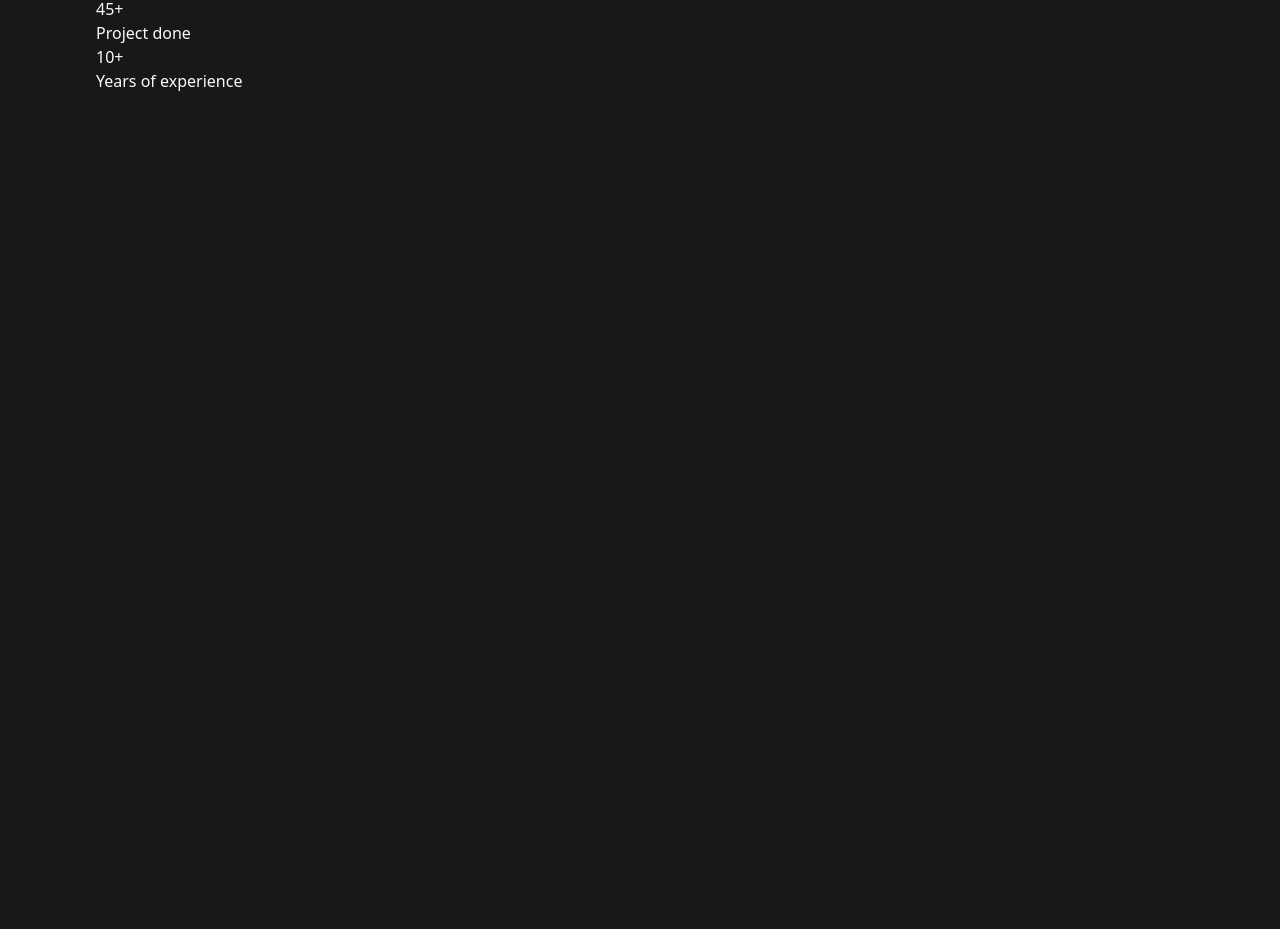
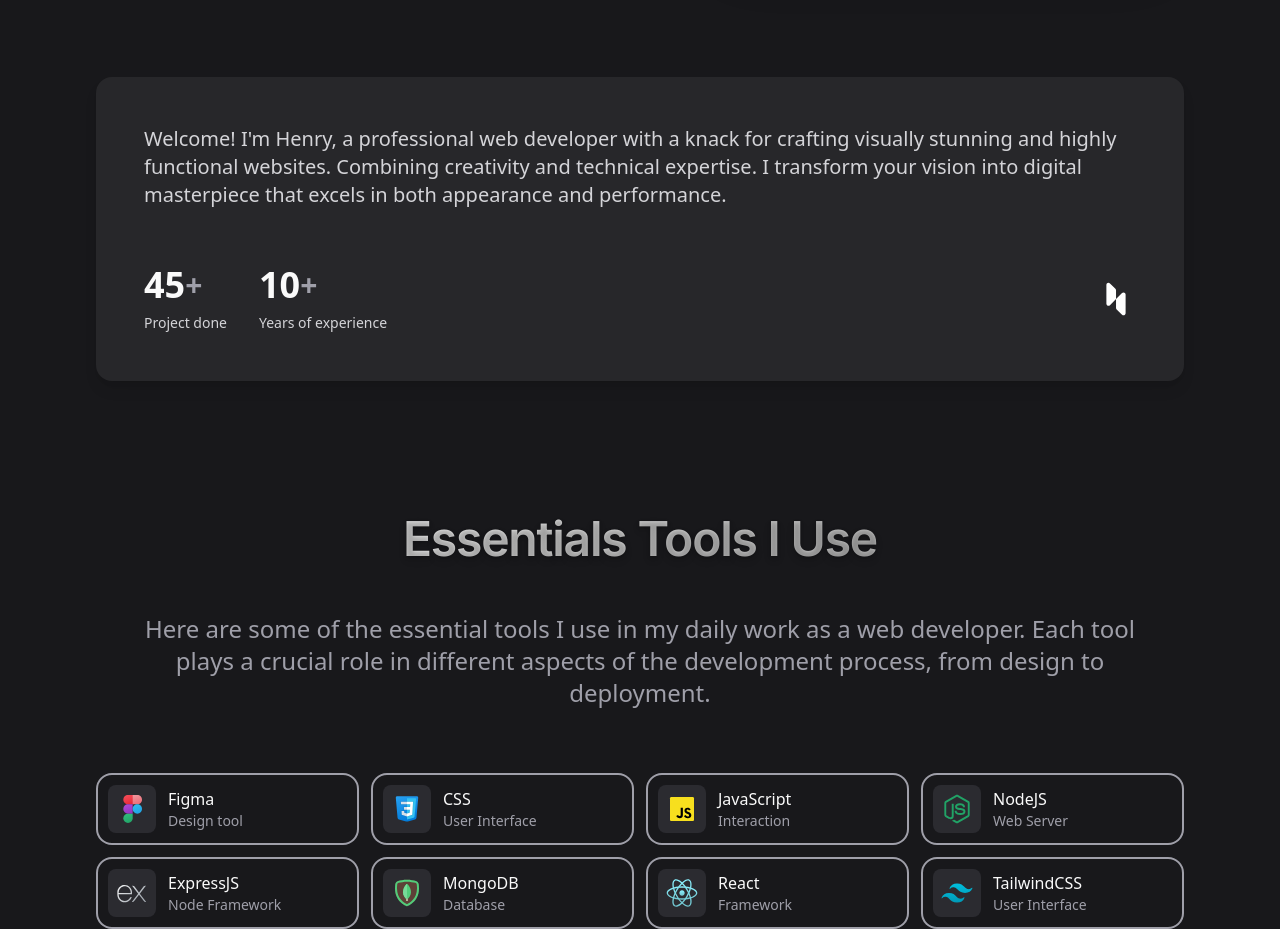
Before and after one commit to MuntasirAraf14/Portfolio-Website, a React (Vite) app in the folder portfolioWebsite/: page / in a window 1280 px wide. Shown: the part 780-1709 px from the top of the page. Before the commit the page ends 1600 px from the top, so only its background shows below. Built offline with nearby package versions, Linux system fonts and the light colour scheme.

Commit message:
Completed tools section

```diff
--- a/portfolioWebsite/src/App.jsx
+++ b/portfolioWebsite/src/App.jsx
@@ -1,6 +1,8 @@
 import Header from "./components/Header";
 import Hero from "./components/Hero";
 import About from "./components/About";
+import Skill from "./components/Skill";
+
 
 const App = () => {
   return (
@@ -9,6 +11,7 @@
       <main>
         <Hero />
         <About />
+        <Skill />
       </main>
     </>
 
--- a/portfolioWebsite/src/components/About.jsx
+++ b/portfolioWebsite/src/components/About.jsx
@@ -13,22 +13,29 @@
   return (
     <section id="about" className="section">
         <div className="container">
-            <div className="">
-                <p className="">
+            <div className="bg-zinc-800 p-7 rounded-2xl shadow-lg flex flex-col gap-6 md:p-12">
+                <p className="text-zinc-300 mb-4 md:mb-8 md:text-xl">
                     Welcome! I&apos;m Henry, a professional web developer with a knack for crafting visually stunning and highly functional websites. Combining creativity and technical expertise. I transform your vision into digital masterpiece that excels in both appearance and performance.
 
                 </p>
-                <div className="">
+                <div className="flex flex-wrap items-center gap-4 md:gap-8">
                     {aboutItems.map(({ label, number }, key) => (
                         <div className="" key={key}>
-                            <div className="">
+                            <div className="flex items-center md:mb-2">
 
-                               <span className="">{number}</span>
-                               <span className="">+</span>
+                               <span className="text-2xl font-bold md:text-4xl">{number}</span>
+                               <span className="text-zinc-400 font-extrabold md:text-3xl">+</span>
                             </div>
-                            <p className="">{label}</p>
+                            <p className="text-sm text-zinc-300">{label}</p>
                         </div>
                     ))}
+
+                    <img
+                    src="../images/logo.svg"
+                    alt=""
+                    width={30}
+                    height={30}
+                    className="ml-auto md:w-[40px] md:h-[40px]"/>
                 </div>
             </div>
         </div>
--- /dev/null
+++ b/portfolioWebsite/src/components/Skill.jsx
@@ -0,0 +1,70 @@
+
+import SkillCard from "./SkillCard";
+
+
+const skillItem = [
+  {
+    imgSrc: '/images/figma.svg',
+    label: 'Figma',
+    desc: 'Design tool'
+  },
+  {
+    imgSrc: '/images/css3.svg',
+    label: 'CSS',
+    desc: 'User Interface'
+  },
+  {
+    imgSrc: '/images/javascript.svg',
+    label: 'JavaScript',
+    desc: 'Interaction'
+  },
+  {
+    imgSrc: '/images/nodejs.svg',
+    label: 'NodeJS',
+    desc: 'Web Server'
+  },
+  {
+    imgSrc: '/images/expressjs.svg',
+    label: 'ExpressJS',
+    desc: 'Node Framework'
+  },
+  {
+    imgSrc: '/images/mongodb.svg',
+    label: 'MongoDB',
+    desc: 'Database'
+  },
+  {
+    imgSrc: '/images/react.svg',
+    label: 'React',
+    desc: 'Framework'
+  },
+  {
+    imgSrc: '/images/tailwindcss.svg',
+    label: 'TailwindCSS',
+    desc: 'User Interface'
+  },
+];
+const Skill = () => {
+  return (
+      <section className="section">
+        <div className="container">
+            <h2 className="headline-2 xl">
+                Essentials Tools I Use
+            </h2>
+            <p className="text-zinc-400 text-center mt-3 mb-8 p-8 text-2xl max-w-[80ch] mx-auto">Here are some of the essential tools I use in my daily work as a web developer. Each tool plays a crucial role in different aspects of the development process, from design to deployment.</p>
+            <div className="grid gap-3 grid-cols-[repeat(auto-fit,minmax(220px,1fr))]">
+                {skillItem.map(({ imgSrc, label, desc }, key) => (
+                   <SkillCard
+                      imgSrc={imgSrc}
+                      label={label}
+                      desc={desc}
+                      key={key}
+                   />
+                ))}
+            </div>
+        </div>
+      </section>
+  )
+}
+
+export default Skill
--- /dev/null
+++ b/portfolioWebsite/src/components/SkillCard.jsx
@@ -0,0 +1,34 @@
+import PropTypes from "prop-types";
+
+const SkillCard = ({
+    imgSrc,
+    label,
+    desc,
+    classes
+}) => {
+  return (
+    <div className={'flex items-center gap-3 ring-2 ring-inset ring-zinc-400 rounded-2xl p-3 hover:bg-zinc-800 transition-colors group' + classes}>
+        <figure className="bg-zinc-700/50 rounded-lg overflow-hidden w-12 h-12 p-2 group-hover:bg-zinc-900 transition-colors">
+            <img src={imgSrc} alt="" width={32} height={32}  />
+
+        </figure>
+
+    <div className="">
+        <h3>{label}</h3>
+        <p className="text-zinc-400 text-sm">
+            {desc}
+        </p>
+    </div>
+    </div>
+  )
+}
+
+SkillCard.PropTypes = {
+    imgSrc : PropTypes.string.isRequired,
+    label : PropTypes.string.isRequired,
+    desc : PropTypes.string.isRequired,
+    classes : PropTypes.string
+
+}
+
+export default SkillCard
--- a/portfolioWebsite/src/index.css
+++ b/portfolioWebsite/src/index.css
@@ -10,18 +10,21 @@
 
 }
 
-.headline-1{
-  @apply max-w-max;
+.headline-1,
+.headline-2 {
+  @apply text-zinc-50 font-bold tracking-tight ;
+
+
   background: -webkit-linear-gradient(0deg, #fafafa, #a1a1a1);
   -webkit-background-clip: text;
   -webkit-text-fill-color: transparent;
   background-clip: text;
-  text-fill-color: transparent;
+
   font-family: 'Inter', sans-serif;
   font-weight: 800;
   font-size: 3rem;
   line-height: 1.2;
-  letter-spacing: -0.05em;
+
   text-shadow: 0 1px 2px rgba(0, 0, 0, 0.1), 0 2px 4px rgba(0, 0, 0, 0.1), 0 4px 8px rgba(0, 0, 0, 0.1);
 }
 
@@ -29,9 +32,14 @@
   @apply text-5xl leading-tight font-bold lg:text-[55px] lg:leading-[1.15] tracking-tight text-zinc-50;
 }
 
+.headline-2{
+  @apply text-4xl lg:text-5xl lg:leading-tight font-extrabold;
+  text-align: center;
+}
 .container {
-  @apply xl:max-w-6xl mx-auto px-4 sm:px-6 lg:px-8;
+  @apply xl:max-w-6xl mx-auto px-4 sm:px-6 lg:px-8 ;
 }
+
 
 .img-box{
   @apply bg-zinc-700 overflow-hidden;
@@ -39,6 +47,10 @@
 
 .img-cover{
   @apply w-full h-full object-cover object-center transition-transform duration-500 ease-in-out;
+}
+
+.section{
+  @apply pt-20 lg:pt-32
 }
 
 
```
Also changed, not shown: portfolioWebsite/src/components/Work.jsx (added).
